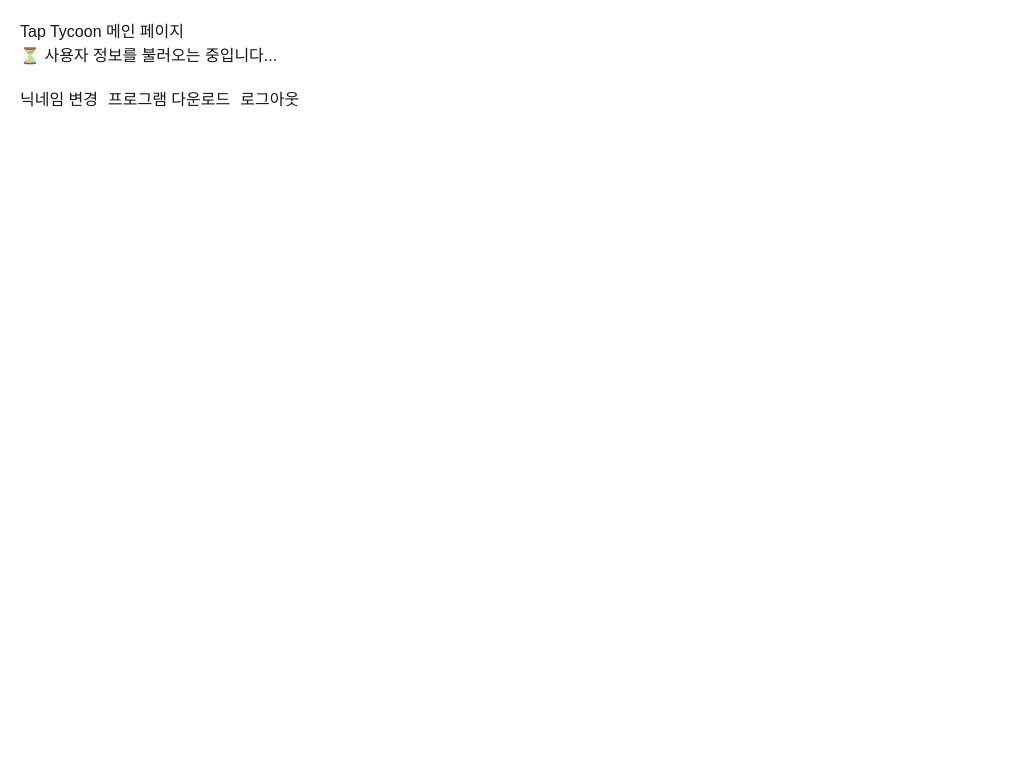
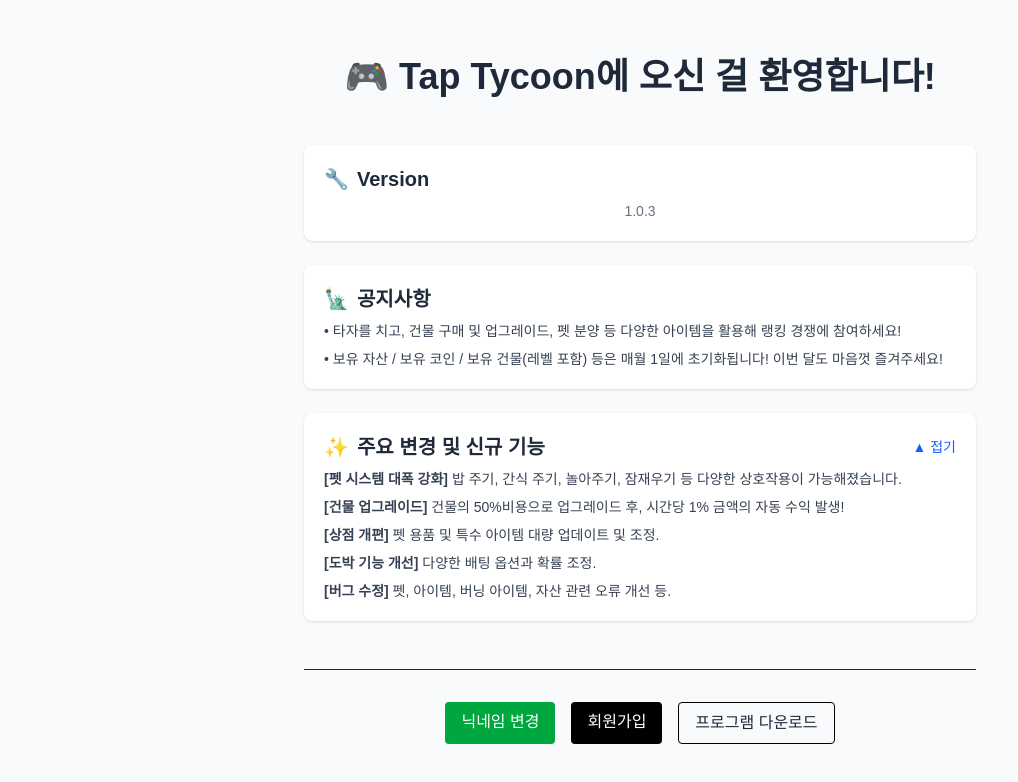
Before and after one commit to SehunPyo/tap-tycoon, a Next.js app: page / in a window 1280 px wide. Shown: the top 782 px of the page, without its empty margins (0-1018 px from the left). Built offline with nearby package versions, Linux system fonts and the light colour scheme.

Commit message:
Update index.tsx

```diff
--- a/pages/index.tsx
+++ b/pages/index.tsx
@@ -1,77 +1,104 @@
-// pages/index.tsx
 import Link from 'next/link';
-import { useEffect, useState } from 'react';
-import { supabase } from '@/lib/supabaseClient';
-import { useRouter } from 'next/router';
+import { useState } from 'react';
+
+interface SectionProps {
+  title: string;
+  version?: string;
+  items: string[];
+  emoji?: string;
+}
+
+const sectionsData: SectionProps[] = [
+  {
+    title: 'Version',
+    emoji: '🔧',
+    version: '1.0.3',
+    items: []
+  },
+  {
+    title: '공지사항',
+    emoji: '🗽',
+    items: [
+      '• 타자를 치고, 건물 구매 및 업그레이드, 펫 분양 등 다양한 아이템을 활용해 랭킹 경쟁에 참여하세요!',
+      '• 보유 자산 / 보유 코인 / 보유 건물(레벨 포함) 등은 매월 1일에 초기화됩니다! 이번 달도 마음껏 즐겨주세요!'
+    ]
+  },
+  {
+    title: '주요 변경 및 신규 기능',
+    emoji: '✨',
+    items: [
+      '<b>[펫 시스템 대폭 강화]</b> 밥 주기, 간식 주기, 놀아주기, 잠재우기 등 다양한 상호작용이 가능해졌습니다.',
+      '<b>[건물 업그레이드]</b> 건물의 50%비용으로 업그레이드 후, 시간당 1% 금액의 자동 수익 발생!',
+      '<b>[상점 개편]</b> 펫 용품 및 특수 아이템 대량 업데이트 및 조정.',
+      '<b>[도박 기능 개선]</b> 다양한 배팅 옵션과 확률 조정.',
+      '<b>[버그 수정]</b> 펫, 아이템, 버닝 아이템, 자산 관련 오류 개선 등.'
+    ]
+  }
+];
 
 export default function Home() {
-  const [userId, setUserId] = useState<string | null>(null);
-  const [nickname, setNickname] = useState<string | null>(null);
-  const router = useRouter();
-
-  useEffect(() => {
-    const getUserData = async () => {
-      const {
-        data: { user },
-        error,
-      } = await supabase.auth.getUser();
-
-      if (user && !error) {
-        setUserId(user.id);
-      } else {
-        console.error('사용자 정보 로드 실패:', error?.message);
-      }
-    };
-
-    getUserData();
-  }, []);
-
-  useEffect(() => {
-    const fetchNickname = async () => {
-      if (userId) {
-        const { data, error } = await supabase
-          .from('users')
-          .select('nickname')
-          .eq('id', userId)
-          .single();
-
-        if (error) {
-          console.error('닉네임 조회 실패:', error.message);
-        } else {
-          setNickname(data.nickname);
-        }
-      }
-    };
-
-    fetchNickname();
-  }, [userId]);
-
-  const handleLogout = async () => {
-    await supabase.auth.signOut();
-    router.reload();
-  };
+  const [isOpen, setIsOpen] = useState(true);
 
   return (
-    <div style={{ padding: '20px' }}>
-      <h1>Tap Tycoon 메인 페이지</h1>
+    <main className="flex flex-col items-center justify-center min-h-screen px-4 py-8 bg-gray-50 text-gray-800">
+      <h1 className="text-4xl font-extrabold mb-12 text-center">🎮 Tap Tycoon에 오신 걸 환영합니다!</h1>
 
-      {nickname ? (
-        <p>👋 안녕하세요, <strong>{nickname}</strong>님!</p>
-      ) : (
-        <p>⏳ 사용자 정보를 불러오는 중입니다...</p>
-      )}
+      <div className="w-full max-w-2xl space-y-6">
+        {sectionsData.map((section, index) => {
+          const alwaysOpen = index < 2; // 첫 두 섹션은 항상 열림
+          return (
+            <div key={section.title} className="bg-white rounded-lg shadow p-5">
+              <div className="flex items-center justify-between mb-2">
+                <h2 className="text-xl font-semibold">
+                  {section.emoji && <span className="mr-2">{section.emoji}</span>}
+                  {section.title}
+                </h2>
+                {!alwaysOpen && (
+                  <button
+                    className="text-sm text-blue-600 hover:underline"
+                    onClick={() => setIsOpen(!isOpen)}
+                  >
+                    {isOpen ? '▲ 접기' : '▼ 펼치기'}
+                  </button>
+                )}
+              </div>
 
-      <div style={{ marginTop: '20px' }}>
-        <Link href="/change-nickname">
-          <button style={{ marginRight: '10px' }}>닉네임 변경</button>
-        </Link>
+              {/* 내용 렌더링 조건 */}
+              {(alwaysOpen || isOpen) && (
+                <div className="text-sm text-gray-700 space-y-2">
+                  {section.version && (
+                    <p className="text-center font-medium text-gray-500">{section.version}</p>
+                  )}
+                  {section.items.length > 0 ? (
+                    section.items.map((item, i) => (
+                      <p
+                        key={i}
+                        dangerouslySetInnerHTML={{ __html: item }}
+                      />
+                    ))
+                  ) : !section.version ? (
+                    <p className="italic text-gray-400">내용이 없습니다.</p>
+                  ) : null}
+                </div>
+              )}
+            </div>
+          );
+        })}
+      </div>
 
-        <Link href="/download">
-          <button style={{ marginRight: '10px' }}>프로그램 다운로드</button>
-        </Link>
-
-        <button onClick={handleLogout}>로그아웃</button>
+      <div className="mt-12 border-t pt-8 w-full max-w-2xl text-center">
+        <div className="flex flex-wrap justify-center gap-4">
+          <Link href="/change-nickname" className="bg-green-600 text-white px-4 py-2 rounded hover:bg-green-700 transition">
+            닉네임 변경
+          </Link>
+          <Link href="/signup" className="bg-black text-white px-4 py-2 rounded hover:bg-gray-800 transition">
+            회원가입
+          </Link>
+          <Link href="/download" className="border border-black text-gray-800 px-4 py-2 rounded hover:bg-gray-100 transition">
+            프로그램 다운로드
+          </Link>
+        </div>
       </div>
-    </div>
+    </main>
   );
 }
```
